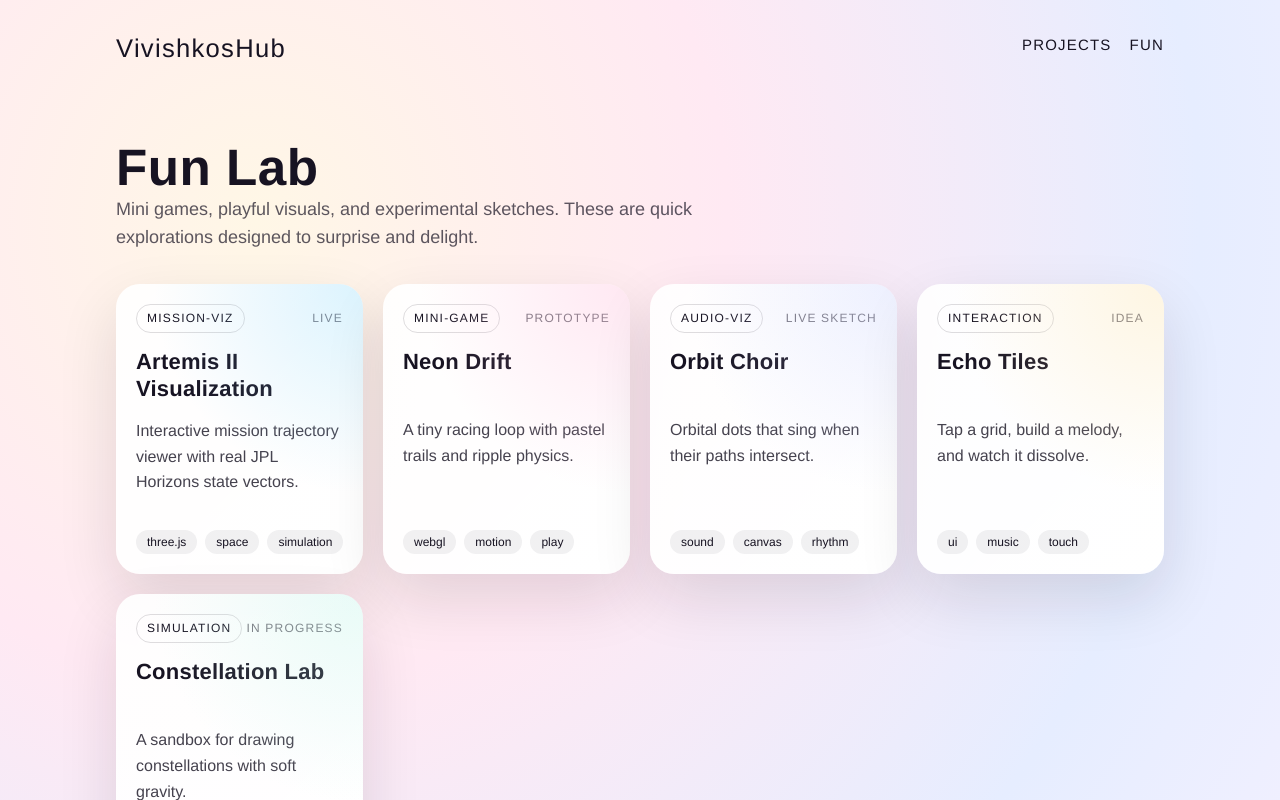
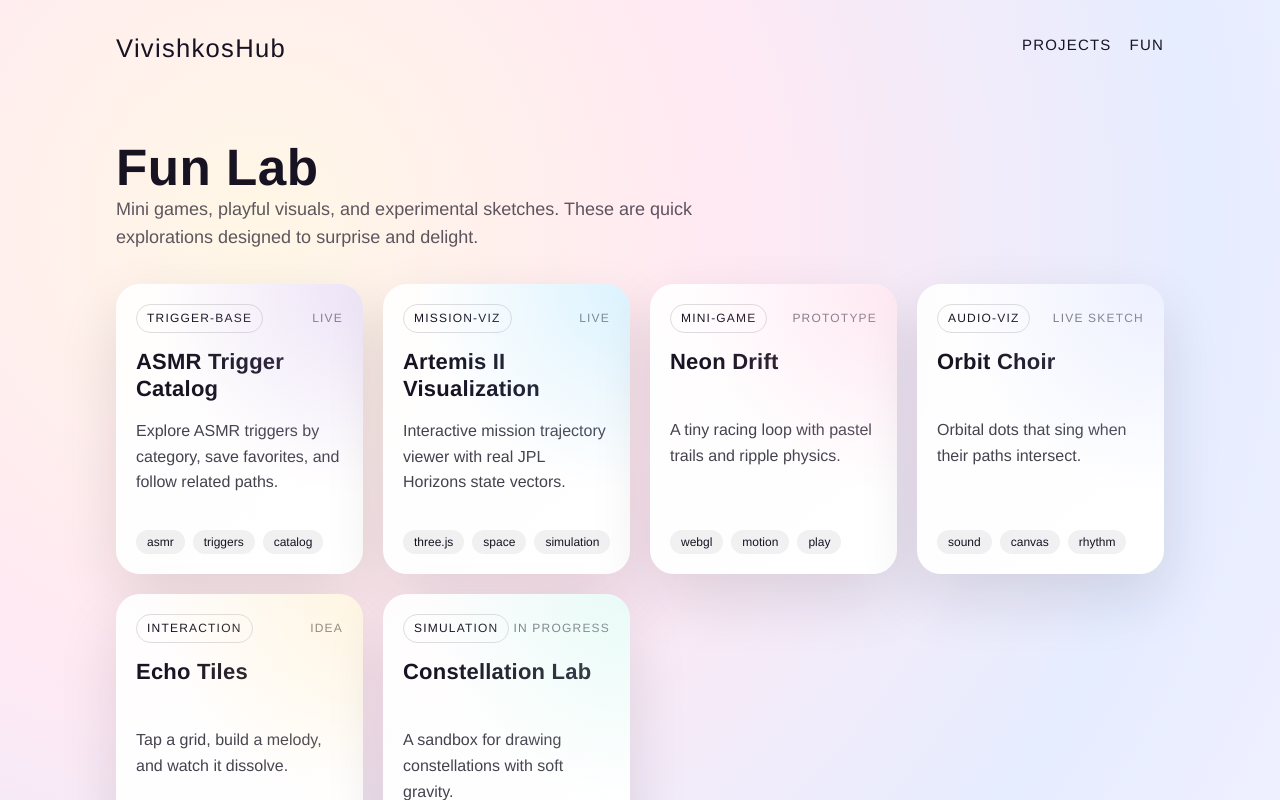
Before and after one commit to vivishko/vivishkoshub, a Next.js app in the folder apps/web/: page /fun in a window 1280 px wide. Shown: the top 800 px of the page. Built offline with nearby package versions, Linux system fonts and the light colour scheme.

Commit message:
feat(web): add ASMR trigger catalog item

```diff
--- a/apps/web/src/data/fun-items.ts
+++ b/apps/web/src/data/fun-items.ts
@@ -10,6 +10,15 @@ export type FunItem = {
 };
 
 export const funItems: FunItem[] = [
+  {
+    title: "ASMR Trigger Catalog",
+    summary: "Explore ASMR triggers by category, save favorites, and follow related paths.",
+    type: "trigger-base",
+    status: "live",
+    tags: ["asmr", "triggers", "catalog"],
+    accent: "#c4a7e7",
+    href: "/asmr",
+  },
   {
     title: "Artemis II Visualization",
     summary: "Interactive mission trajectory viewer with real JPL Horizons state vectors.",
```
